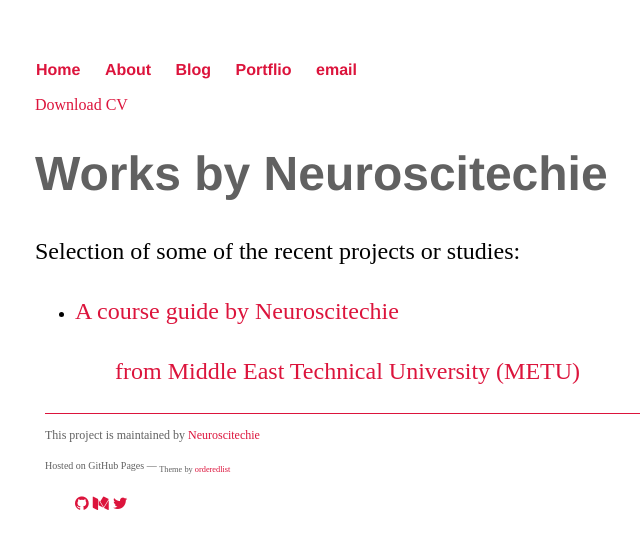
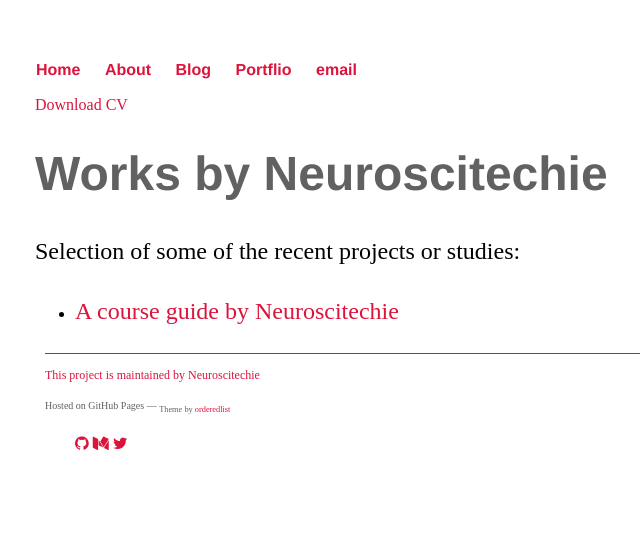
Before and after one commit to inantubek/meltemiatay.github.io, a Jekyll site: the page built from cv/index.html, in a window 1280 px wide. Shown: the top 549 px of the page, without its empty margins (157-797 px from the left). Built offline with Jekyll 4.4.1, drawn with Linux system fonts in a browser that asks for light colours; nearby versions of some CDN libraries.

Commit message:
Update index.html

```diff
--- a/cv/index.html
+++ b/cv/index.html
@@ -12,5 +12,4 @@ title: Works by Neuroscitechie
 		<li><p><a href="https://github.com/Neuroscitechie/deeplearning.ai-course-guide"> A course guide by Neuroscitechie</p></li>
 	<ul>
 
-					<p><a href="https://nsnt.metu.edu.tr/">from Middle East Technical University (METU)</a></p>
-		</div>
+</div>
```
